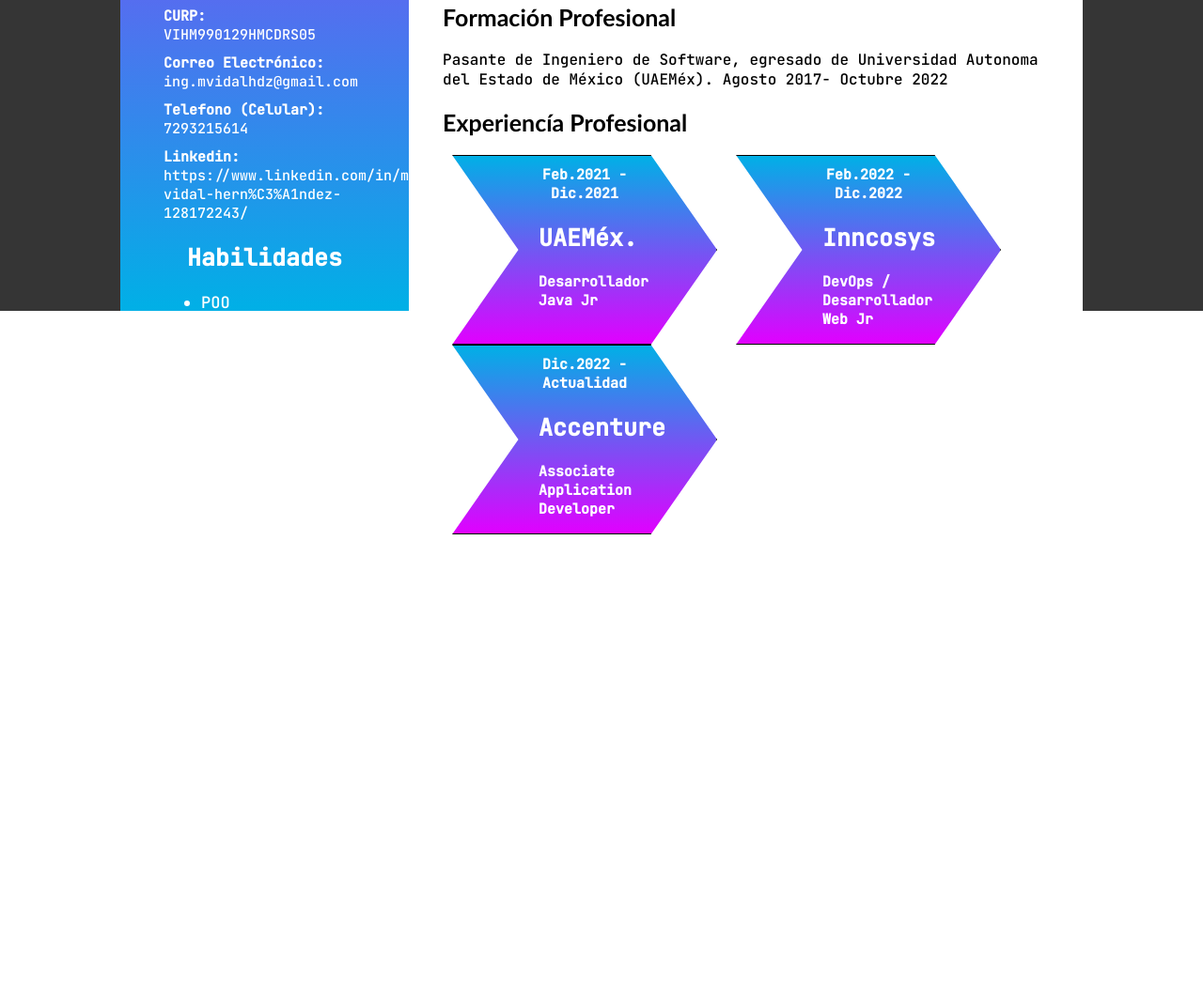
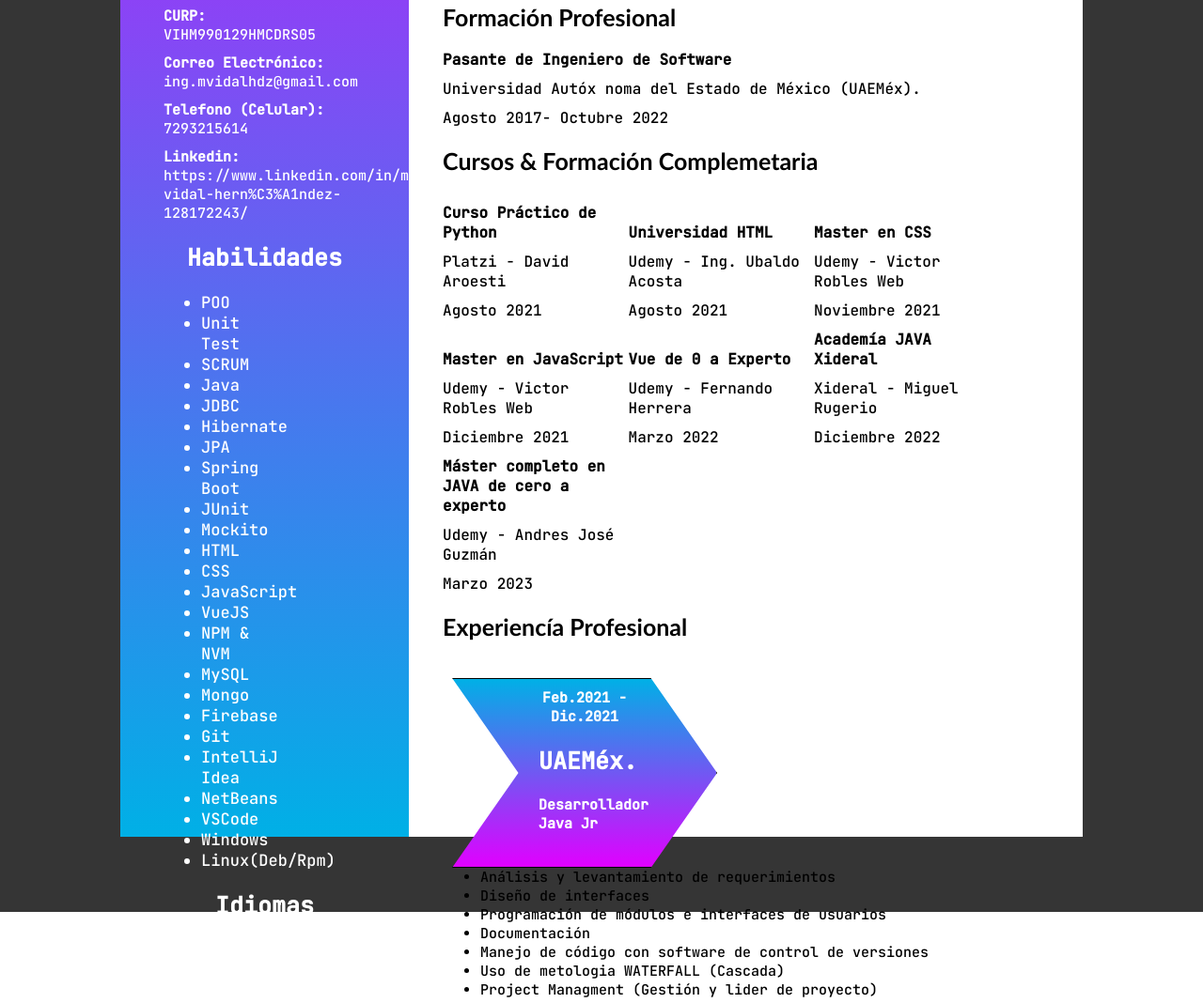
Before and after one commit to ingmvidalhdz/Portfolio, a plain HTML site: page CV.html in a window 1280 px wide. Shown: the part 549-1617 px from the top of the page at 94% size. Before the commit the page ends 1476 px from the top, so only its background shows below. Drawn offline with Linux system fonts and the light colour scheme.

Commit message:
Agrego CV

```diff
--- a/CV.html
+++ b/CV.html
@@ -73,6 +73,15 @@
                         </ul>
                     </div>
                 </div>
+                <div class="languajes">
+                    <h2 class="title-skills center-text">Idiomas</h2>
+                    <div class="lang-list center">
+                        <ul>
+                            <li>Español - Nativo</li>
+                            <li>Ingles - Básico</li>
+                        </ul>
+                    </div>
+                </div>
             </div>
             <div class="section-right">
                 <div class="profile-title center">
@@ -97,11 +106,52 @@
                 </div>
                 <div class="academic-formation center">
                     <h2>Formación Profesional</h2>
-                    <p>Pasante de Ingeniero de Software, egresado de Universidad Autonoma del Estado de México (UAEMéx).
+                    <p><strong>Pasante de Ingeniero de Software</strong></p>
+                    <p>Universidad Autóx noma del Estado de México (UAEMéx).</p>
+                    <p>
                         Agosto 2017- Octubre 2022</p>
+                </div>
+                <div class="academic-formation center">
+                    <h2>Cursos & Formación Complemetaria</h2>
+                    <div class="formation-plus">
+                        <p><strong>Curso Práctico de Python</strong></p>
+                        <p>Platzi - David Aroesti</p>
+                        <p>Agosto 2021</p>
+                    </div>
+                    <div class="formation-plus">
+                        <p><strong>Universidad HTML</strong></p>
+                        <p>Udemy - Ing. Ubaldo Acosta</p>
+                        <p>Agosto 2021</p>
+                    </div>
+                    <div class="formation-plus">
+                        <p><strong>Master en CSS</strong></p>
+                        <p>Udemy - Victor Robles Web</p>
+                        <p>Noviembre 2021</p>
+                    </div>
+                    <div class="formation-plus">
+                        <p><strong>Master en JavaScript</strong></p>
+                        <p>Udemy - Victor Robles Web</p>
+                        <p>Diciembre 2021</p>
+                    </div>
+                    <div class="formation-plus">
+                        <p><strong>Vue de 0 a Experto</strong></p>
+                        <p>Udemy - Fernando Herrera</p>
+                        <p>Marzo 2022</p>
+                    </div>
+                    <div class="formation-plus">
+                        <p><strong>Academía JAVA Xideral</strong></p>
+                        <p>Xideral - Miguel Rugerio</p>
+                        <p>Diciembre 2022</p>
+                    </div>
+                    <div class="formation-plus">
+                        <p><strong>Máster completo en JAVA de cero a experto</strong></p>
+                        <p>Udemy - Andres José Guzmán</p>
+                        <p>Marzo 2023</p>
+                    </div>
                 </div>
                 <div class="profesional-experience center">
                     <h2>Experiencía Profesional</h2>
+                    <div class="exp-items">
                         <div class="exp-container exp-1">
                             <div class="exp-desc-container center">
                                 <h3 class="center-text">Feb.2021 - Dic.2021</h3>
@@ -109,6 +159,19 @@
                                 <h3>Desarrollador Java Jr</h3>
                             </div>
                         </div>
+                        <div class="activities-exp">
+                            <ul>
+                                <li>Análisis y levantamiento de requerimientos</li>
+                                <li>Diseño de interfaces</li>
+                                <li>Programación de módulos e interfaces de usuarios</li>
+                                <li>Documentación</li>
+                                <li>Manejo de código con software de control de versiones</li>
+                                <li>Uso de metologia WATERFALL (Cascada)</li>
+                                <li>Project Managment (Gestión y lider de proyecto)</li>
+                            </ul>
+                        </div>
+                    </div>
+                    <div class="exp-items">
                         <div class="exp-container exp-2">
                             <div class="exp-desc-container center">
                                 <h3 class="center-text">Feb.2022 - Dic.2022</h3>
@@ -116,11 +179,38 @@
                                 <h3>DevOps / Desarrollador Web Jr</h3>
                             </div>
                         </div>
+                        <div class="activities-exp">
+                            <ul>
+                                <li>Análisis y levantamiento de requerimientos</li>
+                                <li>Desarrolo Front End</li>
+                                <li>Diseño y maquetado de interfaces de usuario</li>
+                                <li>Desarrollo de módulos web</li>
+                                <li>Pruebas unitarias</li>
+                                <li>Pruebas de usuario</li>
+                                <li>Documentación</li>
+                                <li>Manejo de código con software de control de versiones</li>
+                                <li>Coaching a becarios y nuevos miembros</li>
+                                <li>Uso de metologia SCRUM</li>
+                            </ul>
+                        </div>
+                    </div>
+                    <div class="exp-items">
                         <div class="exp-container exp-3">
                             <div class="exp-desc-container center">
                                 <h3 class="center-text">Dic.2022 - Actualidad</h3>
                                 <h2 class="center-text">Accenture</h2>
                                 <h3>Associate Application Developer</h3>
+                            </div>
+                        </div>
+                        <div class="activities-exp">
+                            <ul>
+                                <li>Diseño y análisis de software</li>
+                                <li>Desarrollo Backend con Java</li>
+                                <li>Documentación</li>
+                                <li>Manejo de código con software de control de versiones</li>
+                                <li>Coaching a nuevos miembros</li>
+                                <li>Uso de metologia SCRUM</li>
+                            </ul>
                         </div>
                     </div>
                 </div>
--- a/styles_cv.css
+++ b/styles_cv.css
@@ -28,11 +28,12 @@
 
 .container {
     background: rgb(53, 53, 53);
+    height: 190vh;
 }
 
 .cv {
     width: 80%;
-    height: 110vh;
+    height: 180vh;
     background: white;
 }
 
@@ -45,6 +46,7 @@
 .section-left {
     width: 30%;
     background: linear-gradient(rgb(225, 0, 255), rgb(0, 176, 230));
+    height: 100%;
 }
 
 .photo {
@@ -96,7 +98,6 @@
     background: -webkit-linear-gradient(rgb(0, 176, 230), rgb(225, 0, 255));
     -webkit-background-clip: text;
     -webkit-text-fill-color: transparent;
-    -webkit-text-stroke: 1px #000;
 }
 
 .profile-title h3 {
@@ -116,6 +117,11 @@
 .academic-formation,
 .profesional-experience {
     width: 90%;
+}
+
+.formation-plus {
+    width: 30%;
+    display: inline-block;
 }
 
 .summary h2,
@@ -138,6 +144,11 @@
     display: inline-block;
 }
 
+.lang-list {
+    width: 80%;
+}
+
+.lang-list ul li,
 .list-skills ul li {
     font-size: 17px;
     font-family: Jetbrains;
@@ -156,8 +167,8 @@
 .exp-1,
 .exp-2,
 .exp-3 {
-    display: inline-block;
-    float: left;
+    border: 1px solid black;
+    margin-top: 20px;
 }
 
 .exp-desc-container {
@@ -180,3 +191,13 @@
     font-size: 15px;
     margin: 10px auto;
 }
+
+.exp-container,
+.activities-exp {
+    display: inline-block;
+}
+
+.activities-exp ul li {
+    font-size: 15px;
+    font-family: JetBrains;
+}
```
Lines whose indentation alone changed are shown as unchanged.
